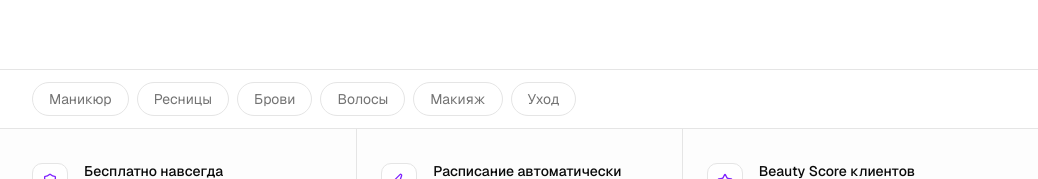
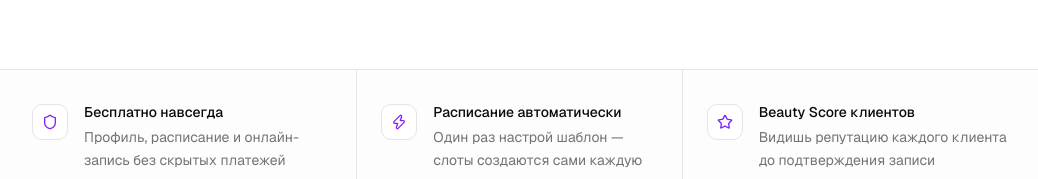
Before and after one commit to dias088/beauty-platform, a Next.js app: page / in a window 1280 px wide. Shown: the part 590-769 px from the top of the page, without its empty margins (120-1158 px from the left). Built offline with nearby package versions, Linux system fonts and the light colour scheme; no server answers; the database is empty.

Commit message:
fix: remove duplicate categories from hero

```diff
--- a/src/app/_components/hero-section.tsx
+++ b/src/app/_components/hero-section.tsx
@@ -93,22 +93,7 @@ export function HeroSection() {
         </div>
       </section>
 
-      {/* ─── Categories ───────────────────────────────── */}
-      <section className="border-b bg-background">
-        <div className="container mx-auto px-6 max-w-5xl">
-          <div className="flex items-center gap-2 py-3 overflow-x-auto scrollbar-hide">
-            {CATEGORIES.map(cat => (
-              <Link
-                key={cat.value}
-                href={`/?category=${cat.value}`}
-                className="shrink-0 px-4 py-1.5 rounded-full text-sm text-muted-foreground border border-border hover:border-violet-300 hover:text-violet-600 hover:bg-violet-50 transition-colors"
-              >
-                {cat.label}
-              </Link>
-            ))}
-          </div>
-        </div>
-      </section>
+
 
       {/* ─── Benefits ─────────────────────────────────── */}
       <section className="border-b bg-muted/20">
```
